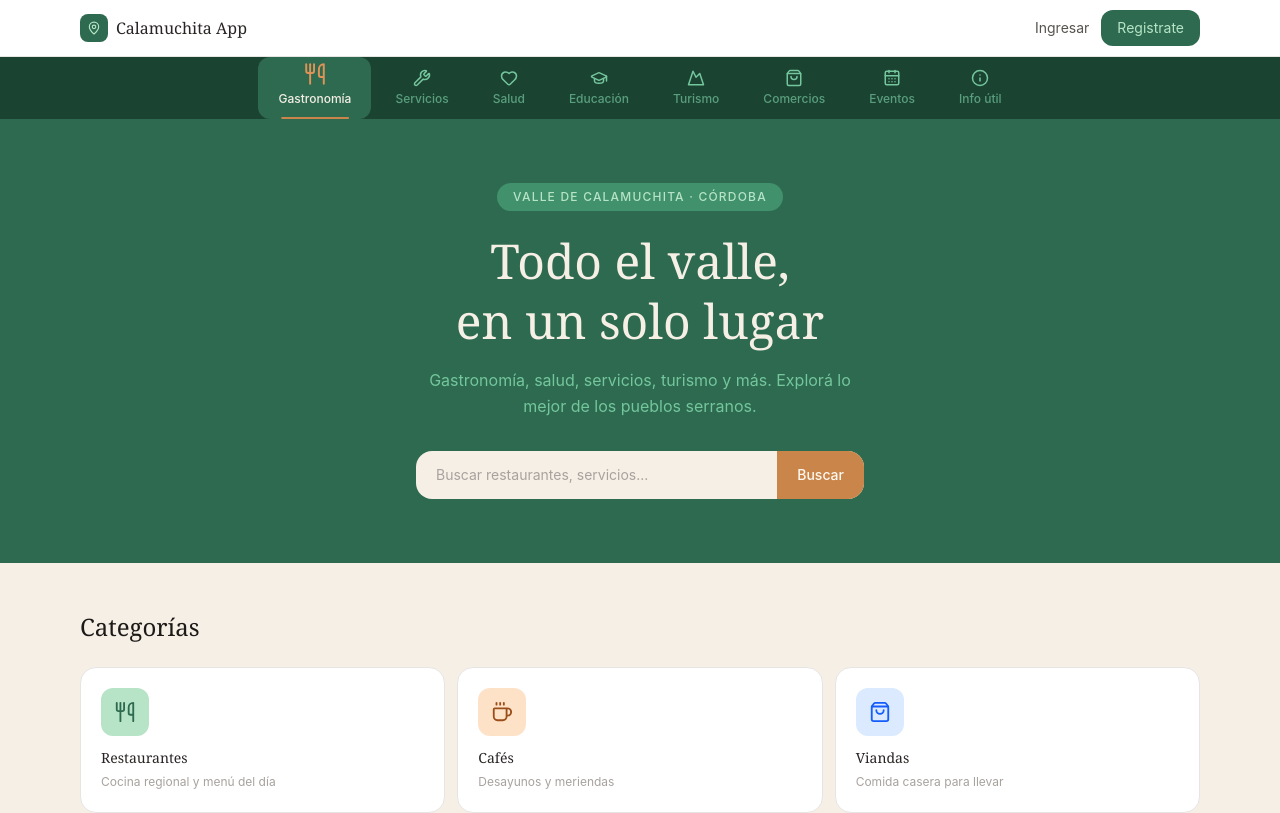
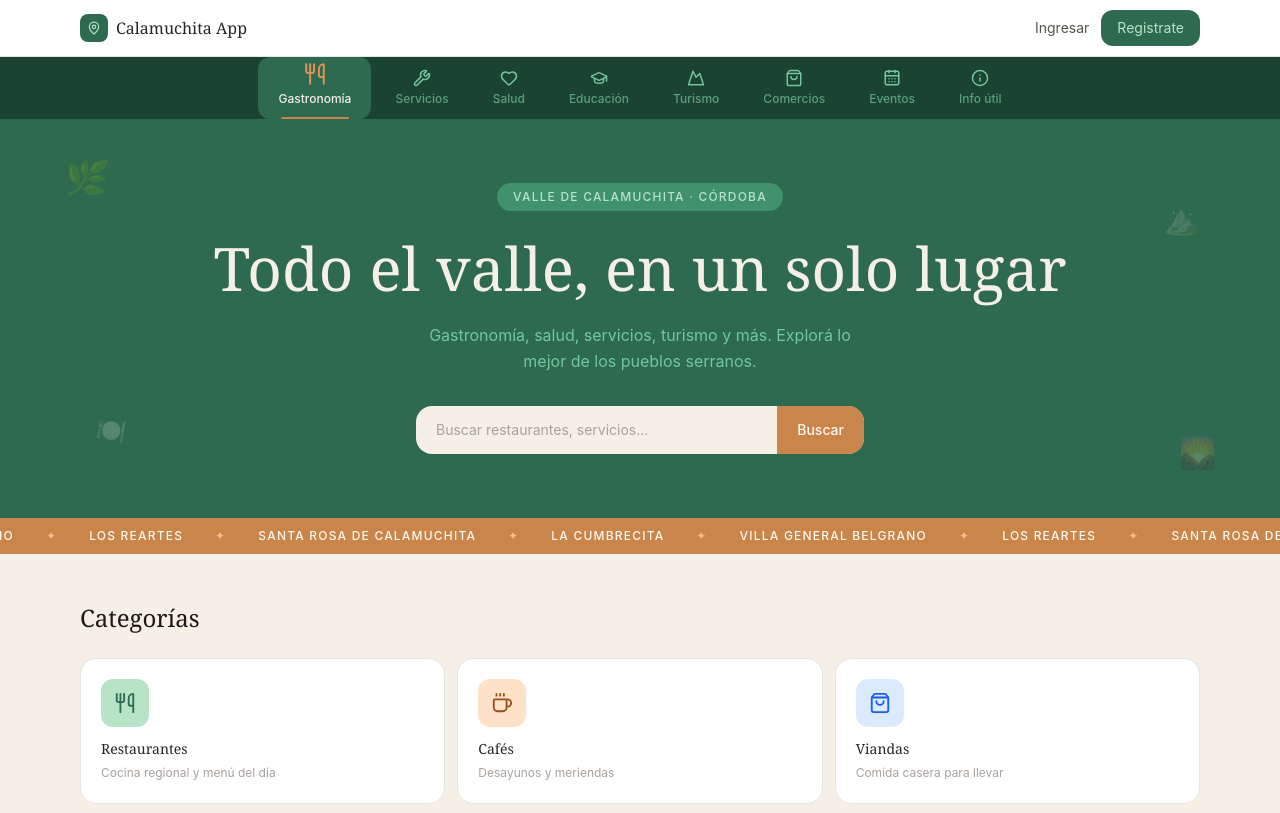
Before and after one commit to VMGaray/calamuchita-app, a Next.js app: page / in a window 1280 px wide. Shown: the top 813 px of the page. Built offline with nearby package versions, Linux system fonts and the light colour scheme.

Commit message:
feat: hero animado, marquee y floating elements

```diff
--- a/src/app/(public)/page.tsx
+++ b/src/app/(public)/page.tsx
@@ -1,4 +1,5 @@
 import HeroSection from "@/components/public/HeroSection"
+import MarqueeBand from "@/components/public/MarqueeBand"
 import CategoriesGrid from "@/components/public/CategoriesGrid"
 import BusinessesGrid from "@/components/public/BusinessesGrid"
 import CtaBusiness from "@/components/public/CtaBusiness"
@@ -15,7 +16,8 @@ export default async function HomePage({ searchParams }: Props) {
   return (
     <div>
       <HeroSection />
-       <div className="bg-sand-100 px-4 py-12 max-w-6xl mx-auto">
+      <MarqueeBand />
+      <div className="bg-sand-100 px-4 py-12 max-w-6xl mx-auto">
         <CategoriesGrid section={section} />
         <BusinessesGrid />
         <CtaBusiness />
--- a/src/components/public/HeroSection.tsx
+++ b/src/components/public/HeroSection.tsx
@@ -1,25 +1,107 @@
+"use client"
+
+import { motion } from "framer-motion"
+
+const words = ["Todo", "el", "valle,", "en", "un", "solo", "lugar"]
+
 export default function HeroSection() {
   return (
-    <section className="bg-primary-500 px-4 py-16 text-center">
-      <span className="inline-block bg-primary-400 text-primary-100 text-xs font-medium tracking-widest uppercase px-4 py-1.5 rounded-full mb-5">
+    <section className="bg-primary-500 px-4 py-16 text-center relative overflow-hidden">
+
+      {/* Floating elements */}
+      <motion.div
+        className="absolute top-12 left-16 text-primary-300 text-4xl opacity-30"
+        animate={{ y: [0, -12, 0], rotate: [0, 8, 0] }}
+        transition={{ duration: 4, repeat: Infinity, ease: "easeInOut" }}
+      >
+        🌿
+      </motion.div>
+      <motion.div
+        className="absolute top-20 right-20 text-primary-300 text-3xl opacity-20"
+        animate={{ y: [0, 10, 0], rotate: [0, -10, 0] }}
+        transition={{ duration: 5, repeat: Infinity, ease: "easeInOut", delay: 1 }}
+      >
+        ⛰️
+      </motion.div>
+      <motion.div
+        className="absolute bottom-16 left-24 text-primary-300 text-2xl opacity-20"
+        animate={{ y: [0, -8, 0], rotate: [0, 12, 0] }}
+        transition={{ duration: 6, repeat: Infinity, ease: "easeInOut", delay: 2 }}
+      >
+        🍽️
+      </motion.div>
+      <motion.div
+        className="absolute bottom-12 right-16 text-primary-300 text-3xl opacity-20"
+        animate={{ y: [0, 8, 0], rotate: [0, -8, 0] }}
+        transition={{ duration: 4.5, repeat: Infinity, ease: "easeInOut", delay: 0.5 }}
+      >
+        🌄
+      </motion.div>
+
+      {/* Eyebrow */}
+      <motion.span
+        className="inline-block bg-primary-400 text-primary-100 text-xs font-medium tracking-widest uppercase px-4 py-1.5 rounded-full mb-5"
+        initial={{ opacity: 0, y: -20 }}
+        animate={{ opacity: 1, y: 0 }}
+        transition={{ duration: 0.6 }}
+      >
         Valle de Calamuchita · Córdoba
-      </span>
-      <h1 className="font-serif text-5xl text-sand-100 leading-tight mb-4">
-        Todo el valle,<br />en un solo lugar
+      </motion.span>
+
+      {/* Title word by word */}
+      <h1 className="font-serif text-5xl md:text-6xl text-sand-100 leading-tight mb-4">
+        <span className="flex flex-wrap justify-center gap-x-4">
+          {words.map((word, i) => (
+            <motion.span
+              key={i}
+              initial={{ opacity: 0, y: 60, rotateX: -40 }}
+              animate={{ opacity: 1, y: 0, rotateX: 0 }}
+              transition={{
+                duration: 0.6,
+                delay: 0.3 + i * 0.1,
+                type: "spring",
+                stiffness: 200,
+                damping: 20,
+              }}
+              style={{ display: "inline-block" }}
+            >
+              {word}
+            </motion.span>
+          ))}
+        </span>
       </h1>
-      <p className="text-primary-200 text-base max-w-md mx-auto mb-8 leading-relaxed">
+
+      {/* Subtitle */}
+      <motion.p
+        className="text-primary-200 text-base max-w-md mx-auto mb-8 leading-relaxed"
+        initial={{ opacity: 0 }}
+        animate={{ opacity: 1 }}
+        transition={{ duration: 0.8, delay: 1.1 }}
+      >
         Gastronomía, salud, servicios, turismo y más. Explorá lo mejor de los pueblos serranos.
-      </p>
-      <div className="flex max-w-md mx-auto bg-sand-100 rounded-2xl overflow-hidden">
+      </motion.p>
+
+      {/* Search */}
+      <motion.div
+        className="flex max-w-md mx-auto bg-sand-100 rounded-2xl overflow-hidden"
+        initial={{ opacity: 0, y: 20 }}
+        animate={{ opacity: 1, y: 0 }}
+        transition={{ duration: 0.6, delay: 1.3 }}
+      >
         <input
           type="text"
           placeholder="Buscar restaurantes, servicios..."
           className="flex-1 bg-transparent border-none outline-none px-5 py-3.5 text-stone-700 placeholder:text-stone-400 text-sm"
         />
-        <button className="bg-accent-400 hover:bg-accent-300 text-accent-50 px-5 py-3.5 text-sm font-medium transition-colors">
+        <motion.button
+          className="bg-accent-400 text-accent-50 px-5 py-3.5 text-sm font-medium"
+          whileHover={{ backgroundColor: "#E09356" }}
+          whileTap={{ scale: 0.97 }}
+        >
           Buscar
-        </button>
-      </div>
+        </motion.button>
+      </motion.div>
+
     </section>
   )
 }
--- /dev/null
+++ b/src/components/public/MarqueeBand.tsx
@@ -0,0 +1,34 @@
+"use client"
+
+import { motion } from "framer-motion"
+
+const items = [
+  "Villa General Belgrano",
+  "Los Reartes",
+  "Santa Rosa de Calamuchita",
+  "La Cumbrecita",
+  //"Yacanto",
+  //"Amboy",
+  //"Villa Ciudad de América",
+  //"Embalse",
+  //"Villa del Dique",
+]
+
+export default function MarqueeBand() {
+  return (
+    <div className="bg-accent-400 py-2.5 overflow-hidden">
+      <motion.div
+        className="flex gap-8 whitespace-nowrap"
+        animate={{ x: ["0%", "-50%"] }}
+        transition={{ duration: 20, repeat: Infinity, ease: "linear" }}
+      >
+        {[...items, ...items].map((item, i) => (
+          <span key={i} className="text-accent-50 text-xs font-medium tracking-widest uppercase flex items-center gap-8">
+            {item}
+            <span className="text-accent-200">✦</span>
+          </span>
+        ))}
+      </motion.div>
+    </div>
+  )
+}
```
